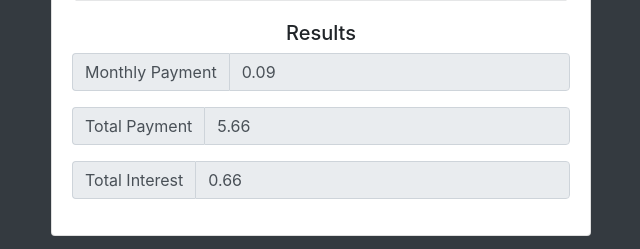
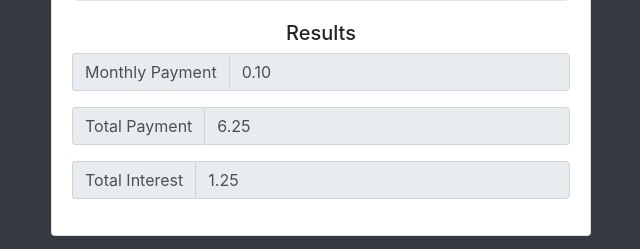
Before and after one commit to DineshKumar-G/Simple-Loan-Calculator, a plain HTML site: page index.html in a window 1280 px wide. Both pictures are taken after typing "5", "5", "5" into the empty fields and a click on the input "Calculate". Shown: the part 344-593 px from the top of the page, 319-959 px from the left. Drawn offline with nearby package versions, Linux system fonts and the light colour scheme.

Commit message:
fix calc

```diff
--- a/app.js
+++ b/app.js
@@ -23,17 +23,16 @@ function calculateResults(){
   const totalInterest = document.getElementById('total-interest');
 
   const principal = parseFloat(amount.value);
-  const calculatedInterest = parseFloat(interest.value) / 100 / 12;
-  const calculatedPayments = parseFloat(years.value) * 12;
+  const calculatedInterest = parseFloat(interest.value)/100;
+  const noYears = parseFloat(years.value);
 
   // Compute monthly payment
-  const x = Math.pow(1 + calculatedInterest, calculatedPayments);
-  const monthly = (principal*x*calculatedInterest)/(x-1);
+  const totalVal = principal*(1+ (calculatedInterest*noYears));
 
-  if(isFinite(monthly)) {
-    monthlyPayment.value = monthly.toFixed(2);
-    totalPayment.value = (monthly * calculatedPayments).toFixed(2);
-    totalInterest.value = ((monthly * calculatedPayments)-principal).toFixed(2);
+  if(isFinite(totalVal)) {
+    monthlyPayment.value = ((totalVal-principal) /12).toFixed(2);
+    totalPayment.value = totalVal.toFixed(2);
+    totalInterest.value = (totalVal-principal).toFixed(2);
 
     // Show results
     document.getElementById('results').style.display = 'block';
--- a/index.html
+++ b/index.html
@@ -24,17 +24,17 @@
               <div class="form-group">
                 <div class="input-group">
                   <span class="input-group-addon">₹</span>
-                  <input type="number" class="form-control" id="amount" placeholder="Loan Amount">
+                  <input type="number" class="form-control" min="0" id="amount" placeholder="Loan Amount">
                 </div>
               </div>
               <div class="form-group">
                 <div class="input-group">
                   <span class="input-group-addon">%</span>
-                  <input type="number" class="form-control" id="interest" placeholder="Interest">
+                  <input type="number" min="0" class="form-control" id="interest" placeholder="Interest">
                 </div>
               </div>
               <div class="form-group">
-                <input type="number" class="form-control" id="years" placeholder="Years To Repay">
+                <input type="number" min="0" class="form-control" id="years" placeholder="Years To Repay">
               </div>
               <div class="forn-group">
                 <input type="submit" value="Calculate" class="btn btn-dark btn-block">
```
